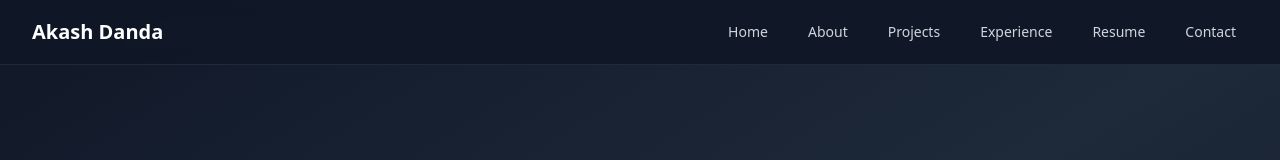
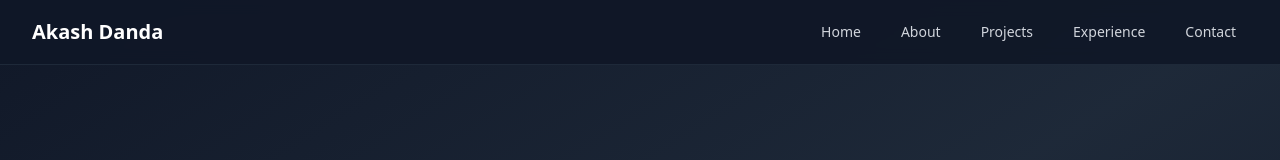
Before and after one commit to akashdanda/PersonalWebsite, a Next.js app: page / in a window 1280 px wide. Shown: the top 160 px of the page. Built offline with nearby package versions, Linux system fonts and the light colour scheme.

Commit message:
resume update

```diff
--- a/app/page.tsx
+++ b/app/page.tsx
@@ -15,7 +15,6 @@
       <AboutSection />
       <ProjectsSection />
       <ExperienceSection />
-      <ResumeSection />
       <ContactSection />
       <Footer />
     </div>
--- a/components/navigation.tsx
+++ b/components/navigation.tsx
@@ -8,7 +8,6 @@
   { name: "About", href: "#about" },
   { name: "Projects", href: "#projects" },
   { name: "Experience", href: "#experience" },
-  { name: "Resume", href: "#resume" },
   { name: "Contact", href: "#contact" },
 ]
 
```
